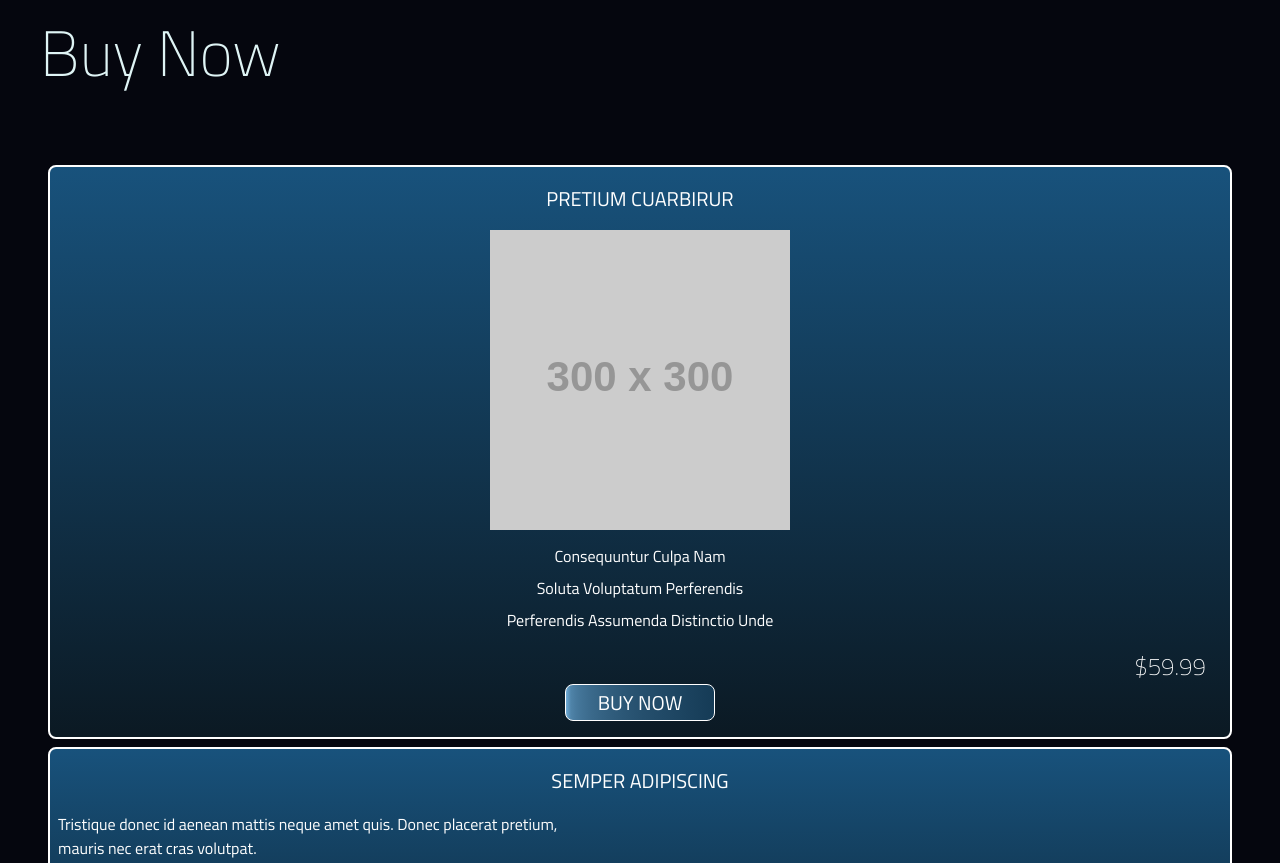
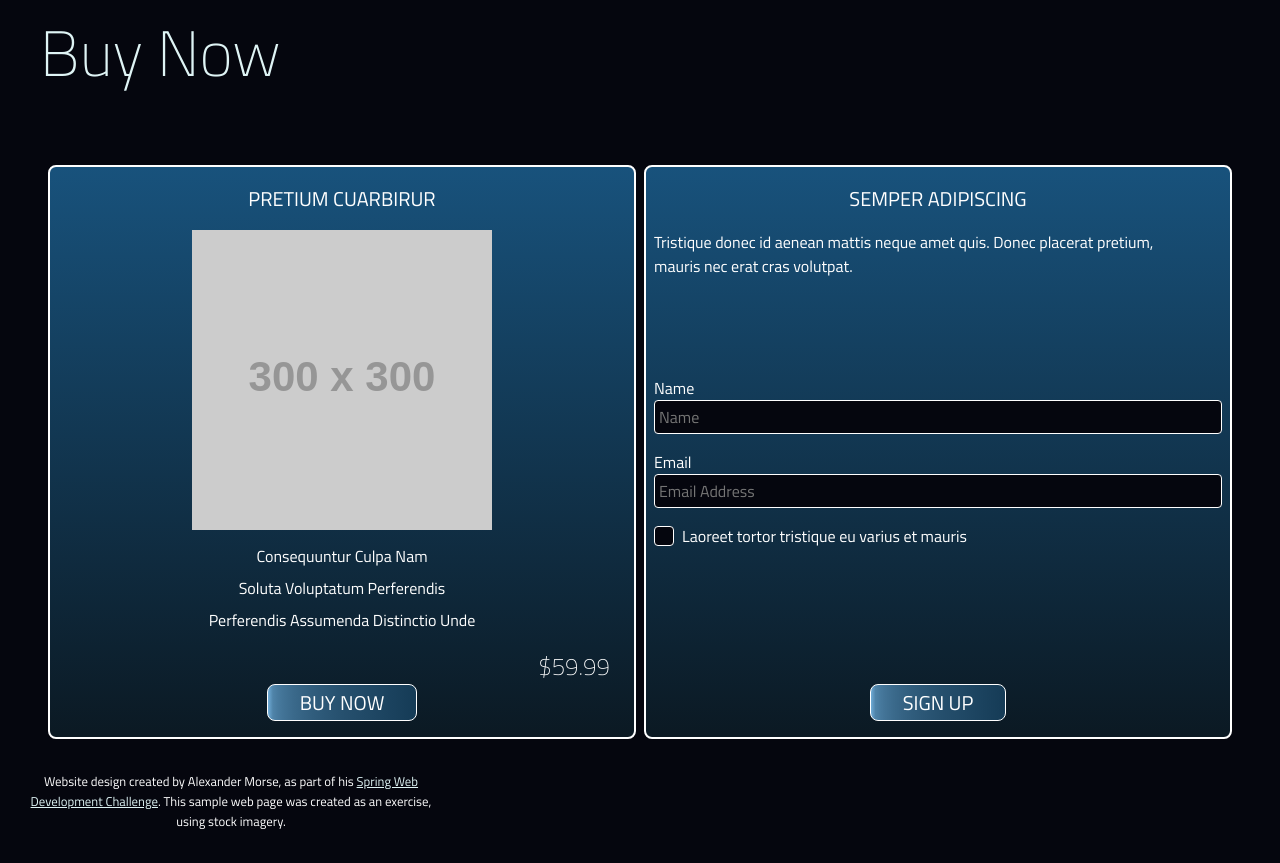
Before and after one commit to Sakeran/ac-game-landing, a website built with Parcel: page src/index.html in a window 1280 px wide. Shown: the part 3874-4737 px from the top of the page. Built offline with nearby package versions, Linux system fonts and the light colour scheme; placeholder pictures from the web are drawn by us.

Commit message:
Style Buy section for desktop

```diff
--- a/src/index.html
+++ b/src/index.html
@@ -185,7 +185,7 @@
           <a href="#" class="primary btn">Buy Now</a>
         </div>
 
-        <div class="bg-box">
+        <div class="bg-box full-height">
           <h3 class="box-header">Semper Adipiscing</h3>
 
           <p>
--- a/src/styles/styles.styl
+++ b/src/styles/styles.styl
@@ -197,6 +197,25 @@ label
   grid-template-columns: 1fr;
   row-gap: 0.5rem;
 
+  @media screen and (min-width: 800px)
+    grid-template-columns: 1fr 1fr;
+    column-gap: 0.5rem;
+
+.full-height
+  @media screen and (min-width: 800px)
+    display: flex;
+    flex-direction: column;
+
+    form
+      flex-grow: 1;
+
+      display: flex;
+      flex-direction: column;
+      justify-content: flex-end;
+
+    input[type="submit"]
+      margin-top: 8rem;
+
 footer
   padding: 2rem 1rem 1rem;
   font-size: 0.8em;
```
